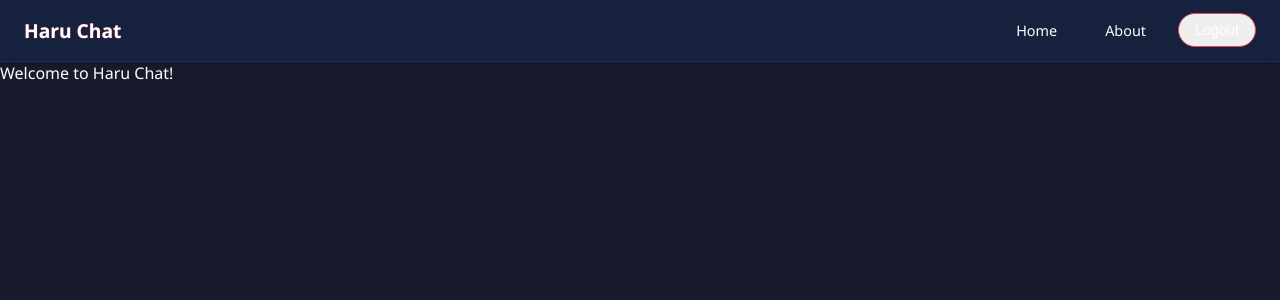
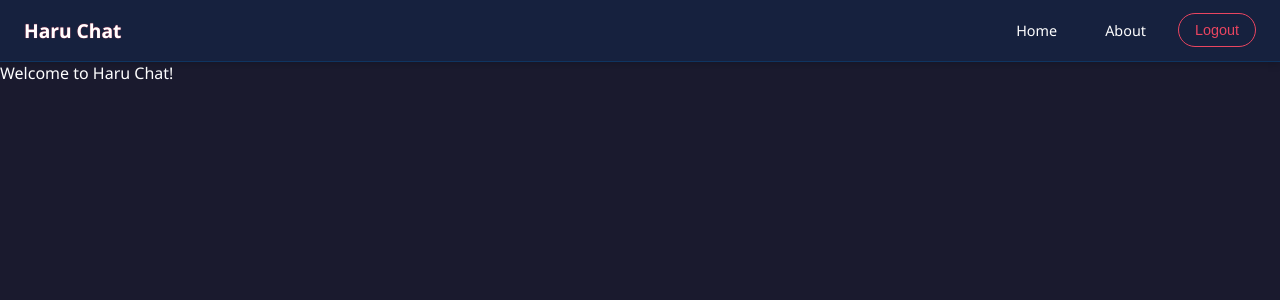
Before and after one commit to HelloHaruSystem/haru_chat_web, a React (Vite) app: page /chat in a window 1280 px wide. Shown: the top 300 px of the page. Built offline with nearby package versions, Linux system fonts and the light colour scheme; no server answers; sample sign-in values are in the browser's storage.

Commit message:
restyled the logout button and added some todos

```diff
--- a/src/components/Login.jsx
+++ b/src/components/Login.jsx
@@ -73,7 +73,7 @@ function Login() {
                 <button type="submit" className="button">
                     Login
                 </button>
-                <button className="button" onClick={handleRegistration}>
+                <button className="button" type="button" onClick={handleRegistration}>
                     Register
                 </button>
             </div>
--- a/src/context/AuthProvider.jsx
+++ b/src/context/AuthProvider.jsx
@@ -42,6 +42,7 @@ const AuthProvider = ({ children }) => {
     };
 
     // logout function
+    //TODO: remove token on auth server as well by sending a rest request
     const logout = () => {
         localStorage.removeItem("authToken");
         localStorage.removeItem("user");
--- a/src/css/Navbar.css
+++ b/src/css/Navbar.css
@@ -57,7 +57,10 @@
 
 /* Logout button should stand out */
 .nav-button.logout {
+    background-color: transparent;
+    color: #e94560;
     border: 1px solid #e94560;
+    transition: all 0.2s ease;
 }
 
 .nav-button.logout:hover {
--- a/src/routes/AppRoutes.jsx
+++ b/src/routes/AppRoutes.jsx
@@ -27,6 +27,7 @@ function AppRoutes() {
     );
 }
 
+// TODO: move to components
 const PrivateRoute = ({ children }) => {
     const { user, loading } = useAuth();
 
```
